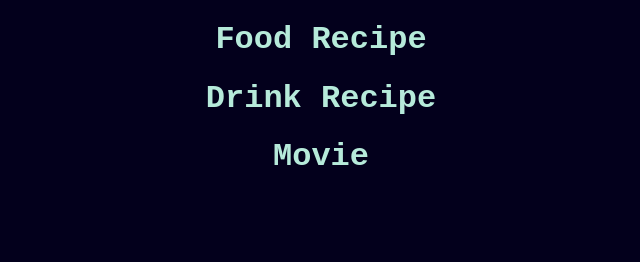
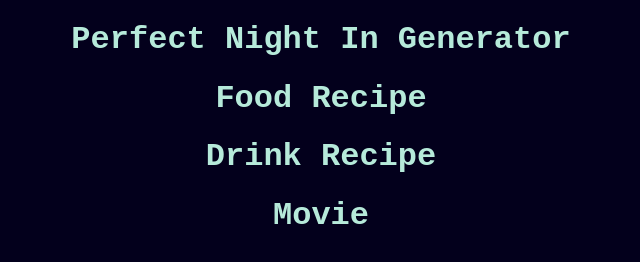
Before and after one commit to mackclem/finalprototype, a website built with Vite: page index.html in a window 1280 px wide. Shown: the whole page, without its empty margins (319-959 px from the left). Built offline with nearby package versions, Linux system fonts and the light colour scheme; no server answers.

Commit message:
add heading

```diff
--- a/index.html
+++ b/index.html
@@ -7,6 +7,9 @@
     <title>fetch happened</title>
     <link rel="stylesheet" href="styles.css" />
   </head>
+  <body>
+    <h1>Perfect Night In Generator</h1>
+  </body>
   <body>
     <h1>Food Recipe</h1>
     <div id="recipe"></div>
```
